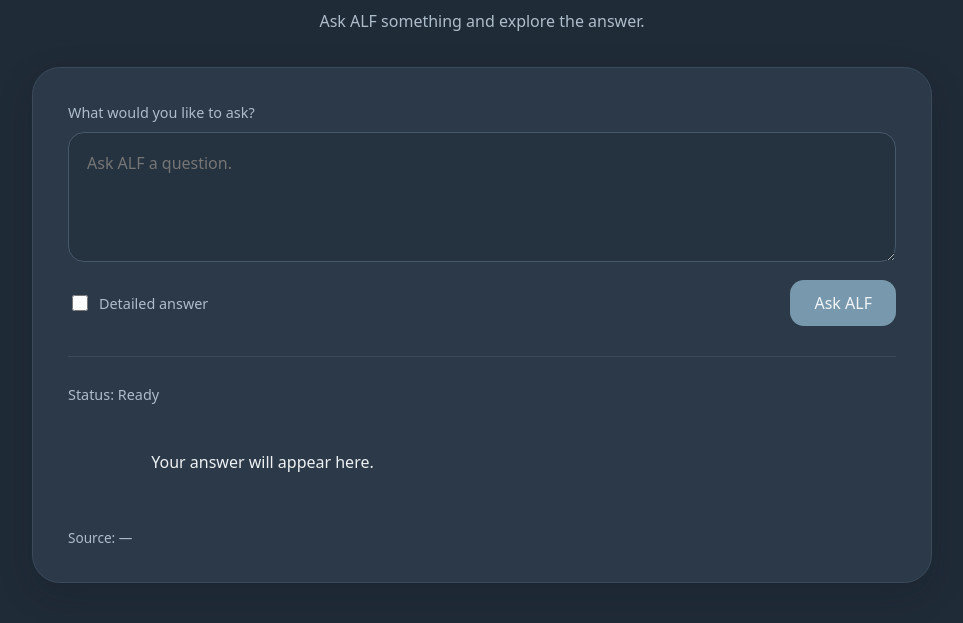
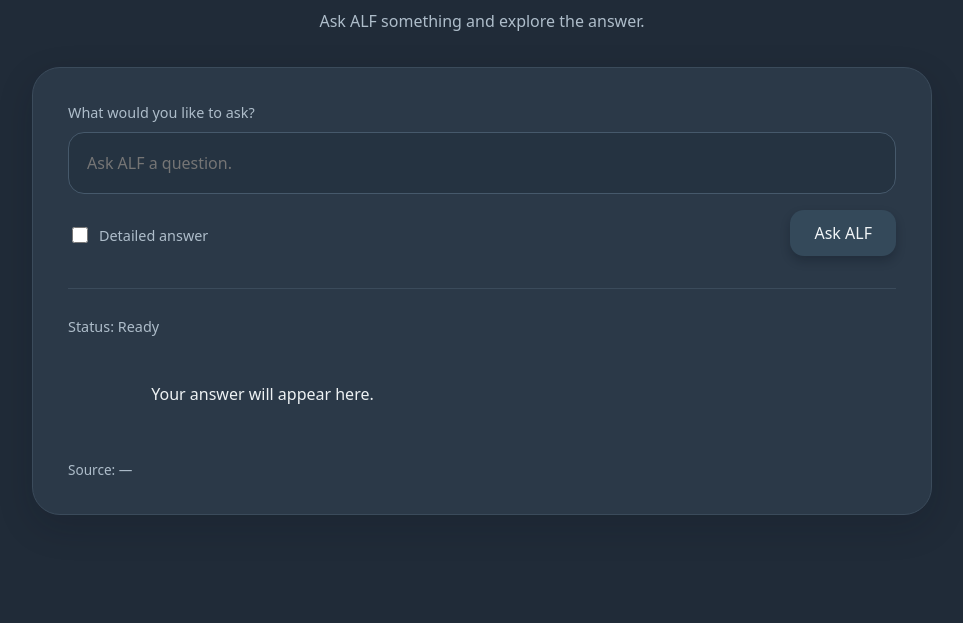
Before and after one commit to pierreworking-cyber/alf, a Flask app: page /question in a window 1280 px wide. Shown: the part 287-910 px from the top of the page, without its empty margins (158-1121 px from the left). After the commit the page ends 802 px from the top, so only its background shows below. Run offline with Flask 3, Linux system fonts and the light colour scheme.

Commit message:
Extract shared web UI styling

```diff
--- /dev/null
+++ b/src/alf/web/static/style.css
@@ -0,0 +1,31 @@
+* {
+    box-sizing: border-box;
+}
+
+body {
+    margin: 0;
+    min-height: 100vh;
+    font-family: system-ui, -apple-system, BlinkMacSystemFont,
+        "Segoe UI", sans-serif;
+    background: #202b38;
+    color: #edf1f3;
+}
+
+main {
+    width: min(900px, 90%);
+    margin: 0 auto;
+}
+
+a {
+    color: inherit;
+}
+
+.illustration {
+    background: #34495a;
+}
+
+@media (max-width: 650px) {
+    main {
+        width: min(94%, 900px);
+    }
+}
--- a/src/alf/web/templates/question.html
+++ b/src/alf/web/templates/question.html
@@ -4,24 +4,13 @@
     <meta charset="utf-8">
     <meta name="viewport" content="width=device-width, initial-scale=1">
     <title>ALF — Question</title>
+    <link
+        rel="stylesheet"
+        href="{{ url_for('static', filename='style.css') }}"
+    >
 
     <style>
-        * {
-            box-sizing: border-box;
-        }
-
-        body {
-            margin: 0;
-            min-height: 100vh;
-            font-family: system-ui, -apple-system, BlinkMacSystemFont,
-                "Segoe UI", sans-serif;
-            background: #202b38;
-            color: #edf1f3;
-        }
-
         main {
-            width: min(900px, 90%);
-            margin: 0 auto;
             padding: 55px 0 70px;
         }
 
@@ -62,7 +51,6 @@
             display: flex;
             align-items: center;
             justify-content: center;
-            background: #34495a;
             font-size: 3.5rem;
         }
 
@@ -92,12 +80,10 @@
             color: #aebdca;
         }
 
-        textarea {
+        input[type="text"] {
             display: block;
             width: 100%;
-            min-height: 130px;
             padding: 18px;
-            resize: vertical;
             border: 1px solid #46596b;
             border-radius: 16px;
             background: #253341;
@@ -108,7 +94,7 @@
             outline: none;
         }
 
-        textarea:focus {
+        input[type="text"]:focus {
             border-color: #b9cdd1;
             box-shadow: 0 0 0 3px rgba(185, 205, 209, 0.25);
         }
@@ -138,10 +124,12 @@
             border: 0;
             border-radius: 14px;
             padding: 12px 24px;
-            background: #7899ad;
+            background: #34495a;
             color: #f1f5f7;
             font: inherit;
             cursor: pointer;
+            transform: translateY(-2px);
+            box-shadow: 0 5px 10px rgba(10, 18, 28, 0.28);
         }
 
         button:hover {
@@ -173,7 +161,6 @@
 
         @media (max-width: 650px) {
             main {
-                width: min(94%, 900px);
                 padding-top: 35px;
             }
 
@@ -203,15 +190,17 @@
         </header>
 
         <section class="workspace">
-            <form method="post">
+            <form method="post" id="question-form">
                 <label for="question">What would you like to ask?</label>
 
-                <textarea
+                <input
                     id="question"
                     name="question"
+                    type="text"
+                    value="{{ question }}"
                     placeholder="Ask ALF a question."
                     required
-                >{{ question }}</textarea>
+                >
 
                 <div class="controls">
                     <label class="detail-option">
@@ -223,12 +212,12 @@
                         Detailed answer
                     </label>
 
-                    <button type="submit">Ask ALF</button>
+                    <button type="submit" id="ask-button">Ask ALF</button>
                 </div>
             </form>
 
             <div class="response">
-                <div class="status">
+                <div class="status" id="question-status">
                     Status: {{ status }}
                 </div>
 
@@ -242,5 +231,20 @@
             </div>
         </section>
     </main>
+        <script>
+        document
+            .querySelector("#question-form")
+            .addEventListener("submit", function () {
+                const status = document.querySelector("#question-status");
+                const button = document.querySelector("#ask-button");
+
+                status.textContent = "Status: Asking…";
+                button.disabled = true;
+
+                requestAnimationFrame(() => {
+                    this.submit();
+                });
+            });
+    </script>
 </body>
 </html>
```
Also changed, not shown: src/alf/web/templates/home.html (+4 -15 lines).
